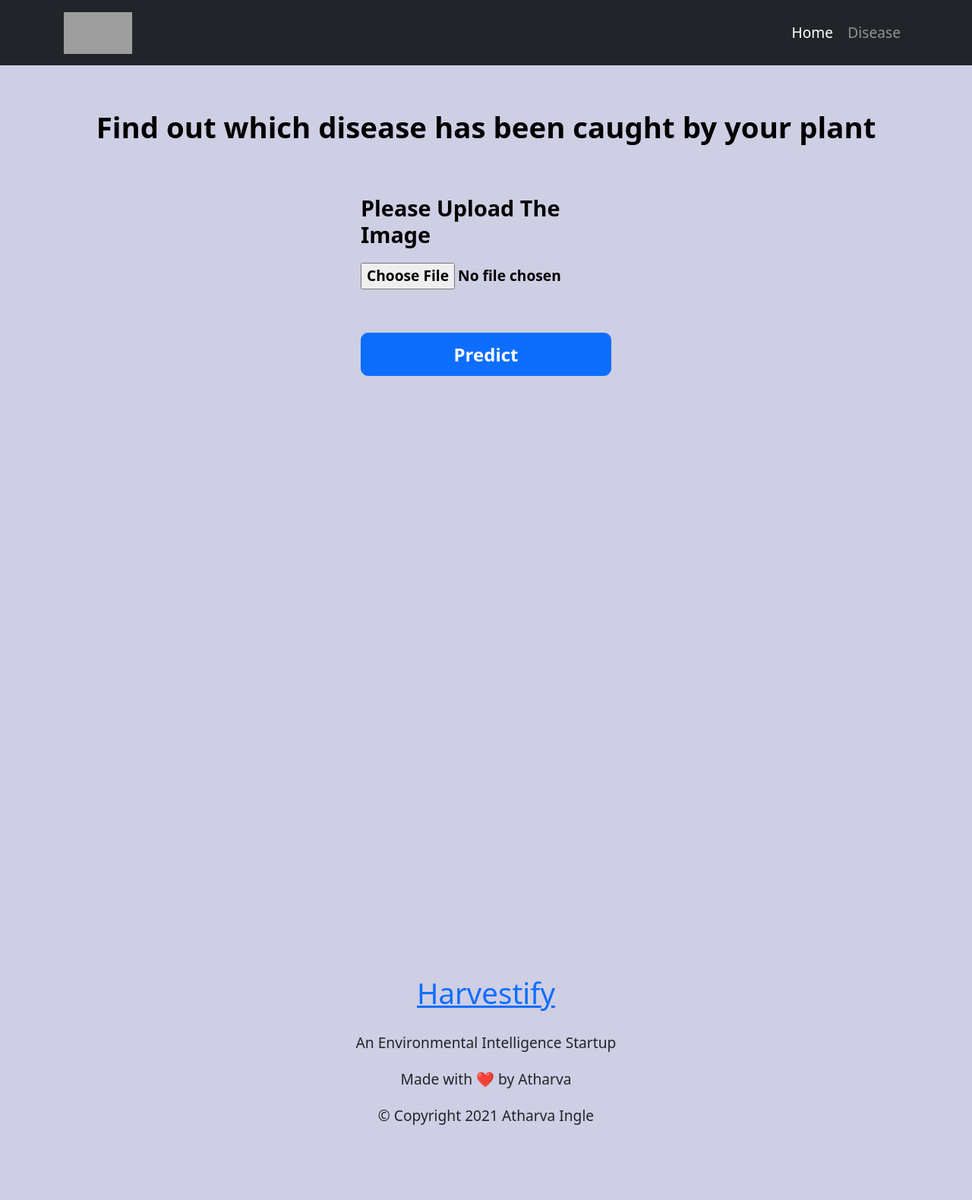
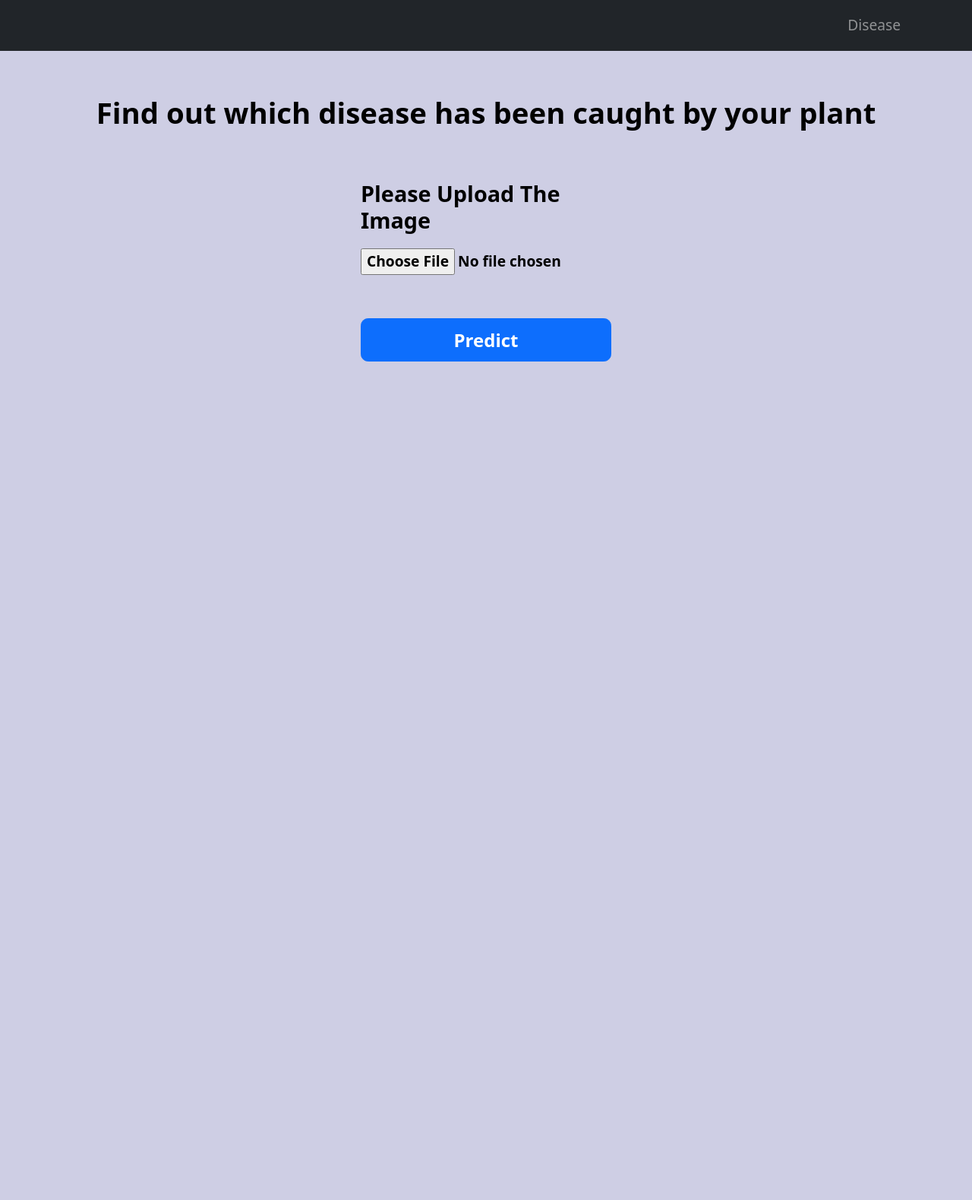
Before and after one commit to asd1510/Crop-Disease-Prediction, a Flask app: page / in a window 1280 px wide. Shown: the whole page at 76% size. After the commit the page ends 476 px from the top, so only its background shows below. Run offline with Flask 2, Linux system fonts and the light colour scheme; some libraries are stand-ins or nearby versions; some web fonts are replaced; grey boxes are pictures that could not be loaded.

Commit message:
Update layout.html

```diff
--- a/templates/layout.html
+++ b/templates/layout.html
@@ -157,20 +157,12 @@ Smartphone Compatible web template, free webdesigns for Nokia, Samsung, LG, Sony
 	<!-- Navigation -->
 	<nav class="navbar navbar-expand-lg navbar-dark bg-dark static-top" style="background-color: #1C00ff00;">
 		<div class="container">
-			<a class="navbar-brand" href="{{ url_for('home') }}">
-				<img src="{{ url_for('static', filename='images/logo.jpg') }}" style="width: 90px; height: 55px" alt="">
-			</a>
 			<button class="navbar-toggler" type="button" data-toggle="collapse" data-target="#navbarResponsive"
 				aria-controls="navbarResponsive" aria-expanded="false" aria-label="Toggle navigation">
 				<span class="navbar-toggler-icon"></span>
 			</button>
 			<div class="collapse navbar-collapse" id="navbarResponsive">
 				<ul class="navbar-nav ml-auto">
-					<li class="nav-item active">
-						<a class="nav-link" href="{{ url_for('home') }}">Home
-							<span class="sr-only">(current)</span>
-						</a>
-					</li>
 					<li class="nav-item">
 						<a class="nav-link" href="{{ url_for('disease_prediction') }}">Disease</a>
 					</li>
@@ -184,40 +176,6 @@ Smartphone Compatible web template, free webdesigns for Nokia, Samsung, LG, Sony
 
 	{% block body %} {% endblock %}
 
-	<!-- footer -->
-	<footer class="text-center py-5">
-		<div class="container py-md-3">
-			<!-- logo -->
-			<h2 class="logo2 text-center">
-				<a href="{{ url_for('home') }}">
-					Harvestify
-				</a>
-			</h2>
-			<!-- //logo -->
-			<!-- address -->
-			<div class="contact-left-footer mt-4">
-
-
-
-
-
-				<!-- <a href="community.html">Community</a> -->
-				</p>
-			</div>
-			<div class="w3l-copy text-center">
-				<p class="text-da">An Environmental Intelligence Startup<br> </p>
-			</div>
-			<p class="homelogo">
-			<p>Made with ❤️ by Atharva</p>
-			<p>&copy; Copyright 2021 Atharva Ingle</p>
-
-		</div>
-	</footer>
-	<!-- //footer -->
-
-	<!-- move top icon -->
-	<a href="#home" class="move-top text-center"></a>
-	<!-- //move top icon -->
 </body>
 
 </html>
```
